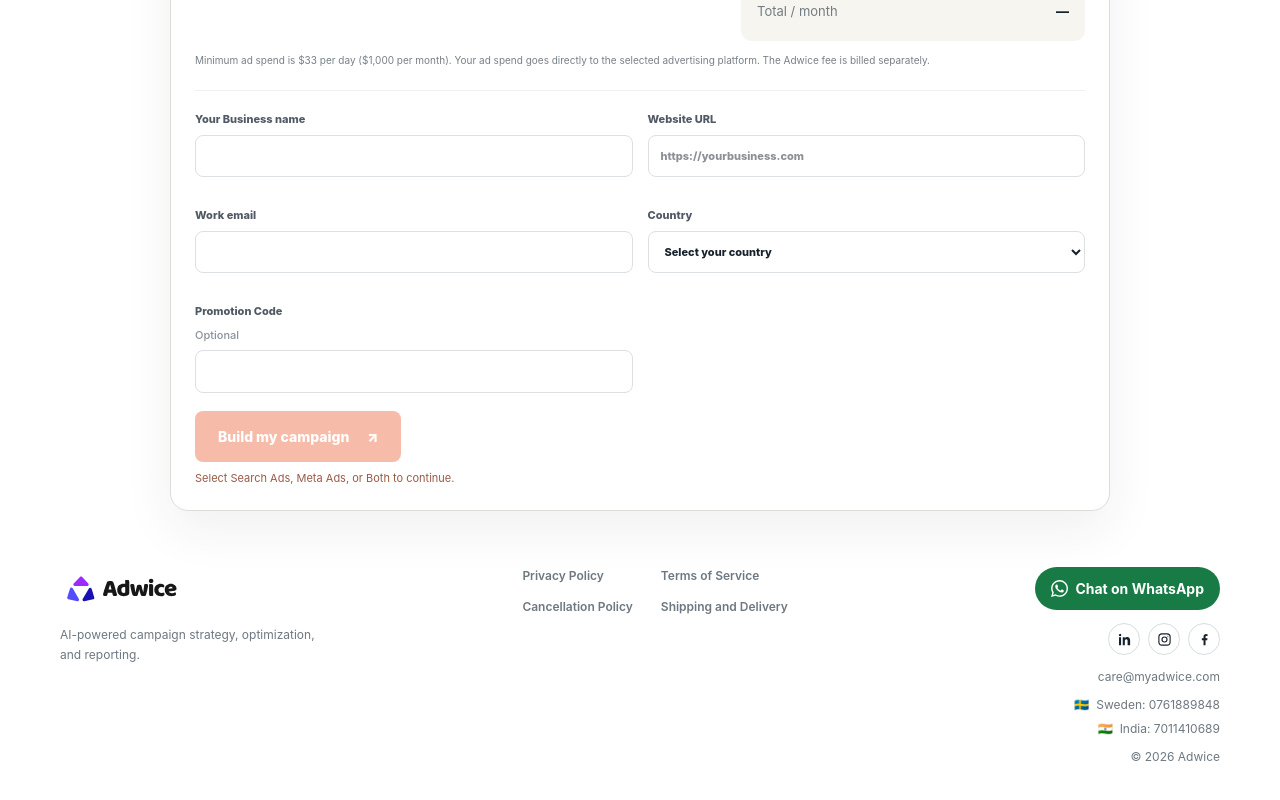
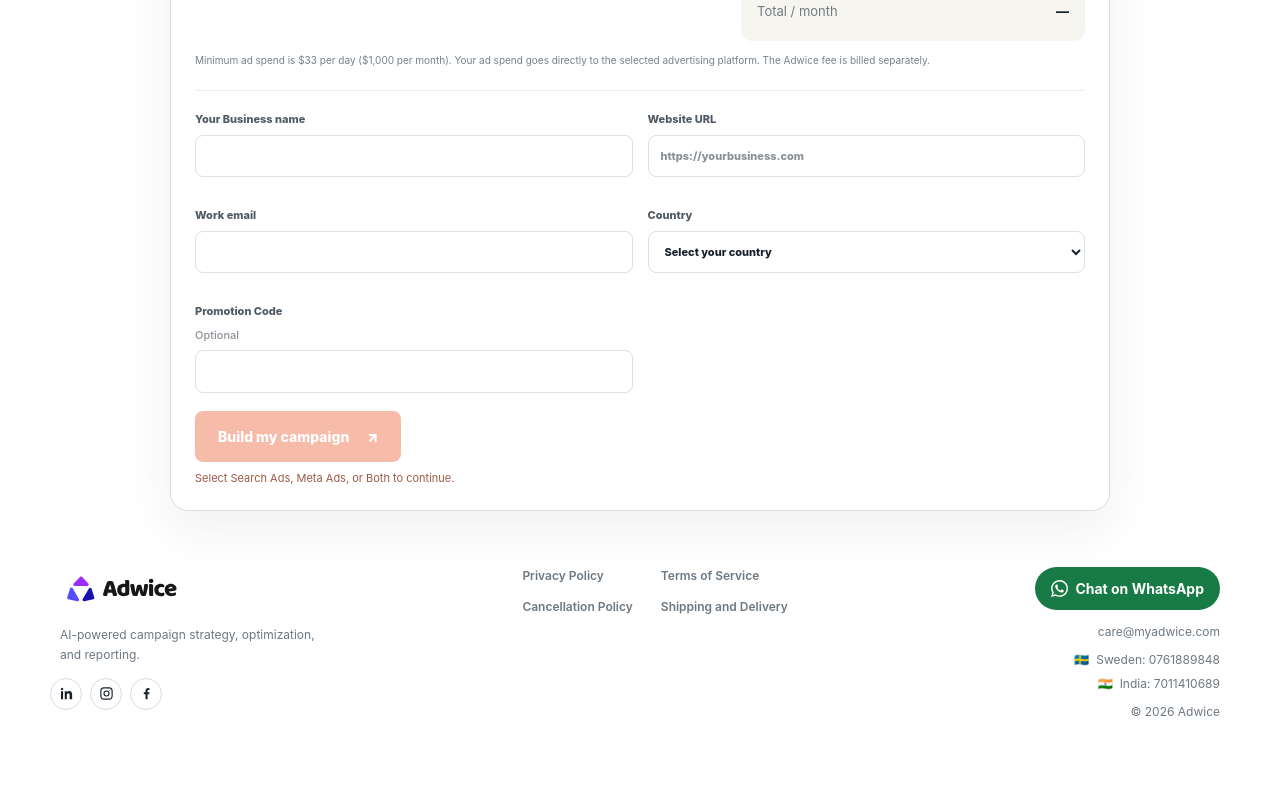
Before and after one commit to SyeJav/adwice-ai-site, a Next.js app: page / in a window 1280 px wide. Shown: the part 3953-4753 px from the top of the page. After the commit the page ends 4716 px from the top, so only its background shows below. Built offline with nearby package versions, Linux system fonts and the light colour scheme.

Commit message:
whats app number updated

```diff
--- a/app/components/site-footer.tsx
+++ b/app/components/site-footer.tsx
@@ -15,18 +15,6 @@ export function SiteFooter() {
           />
         </Link>
         <p>AI-powered campaign strategy, optimization, and reporting.</p>
-      </div>
-      <nav className="footerLinks" aria-label="Legal links">
-        <Link href="/privacy-policy">Privacy Policy</Link>
-        <Link href="/terms-of-service">Terms of Service</Link>
-        <Link href="/cancellation-policy">Cancellation Policy</Link>
-        <Link href="/shipping-and-delivery">Shipping and Delivery</Link>
-      </nav>
-      <div className="footerContact">
-        <WhatsAppLink
-          className="whatsappButton footerWhatsapp"
-          label="Chat on WhatsApp"
-        />
         <div className="socialLinks" role="group" aria-label="Follow Adwice">
           <a
             href="https://www.linkedin.com/company/adwice-technologies/"
@@ -53,6 +41,18 @@ export function SiteFooter() {
             <FacebookIcon />
           </a>
         </div>
+      </div>
+      <nav className="footerLinks" aria-label="Legal links">
+        <Link href="/privacy-policy">Privacy Policy</Link>
+        <Link href="/terms-of-service">Terms of Service</Link>
+        <Link href="/cancellation-policy">Cancellation Policy</Link>
+        <Link href="/shipping-and-delivery">Shipping and Delivery</Link>
+      </nav>
+      <div className="footerContact">
+        <WhatsAppLink
+          className="whatsappButton footerWhatsapp"
+          label="Chat on WhatsApp"
+        />
         <a href="mailto:care@myadwice.com">care@myadwice.com</a>
         <div className="footerPhones" aria-label="Phone numbers">
           <a href="tel:+46761889848">
--- a/app/components/whatsapp-link.tsx
+++ b/app/components/whatsapp-link.tsx
@@ -10,10 +10,10 @@ export function WhatsAppLink({
   return (
     <a
       className={className}
-      href="https://wa.me/46761889848"
+      href="https://wa.me/917011410689"
       target="_blank"
       rel="noopener noreferrer"
-      aria-label="Contact Adwice on WhatsApp at +46 76 188 98 48"
+      aria-label="Contact Adwice on WhatsApp at +91 70114 10689"
     >
       <WhatsAppIcon />
       <span>{label}</span>
--- a/app/globals.css
+++ b/app/globals.css
@@ -560,9 +560,10 @@ footer {
 }
 .socialLinks {
   display: flex;
-  justify-content: flex-end;
+  justify-content: flex-start;
   gap: 8px;
-  margin-bottom: 6px;
+  margin-top: 14px;
+  transform: translateX(-10px);
 }
 .socialLinks a {
   display: grid;
@@ -1087,6 +1088,7 @@ footer {
   }
   .socialLinks {
     justify-content: center;
+    transform: none;
   }
   .legalHero {
     border-radius: 0 0 28px 28px;
```
Also changed, not shown: 1 other file (tests, documents, lock files or other folders).
